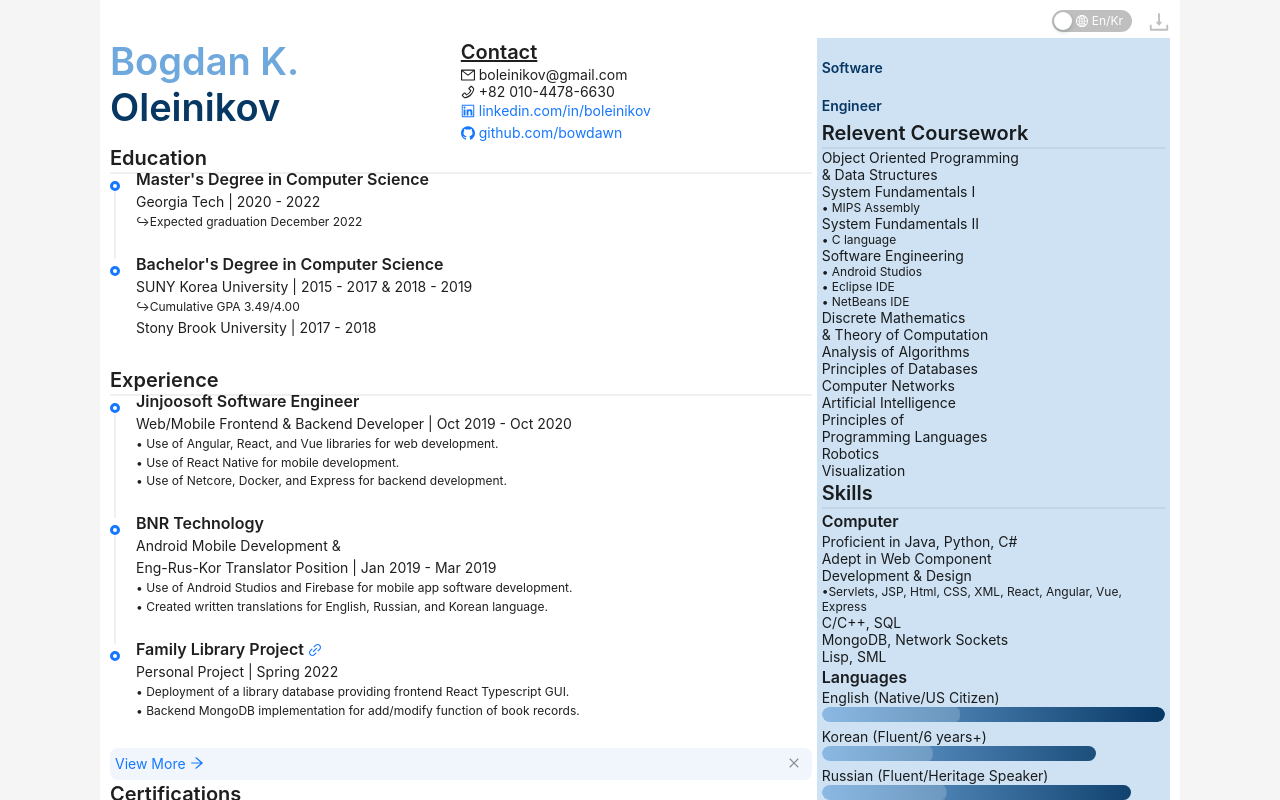
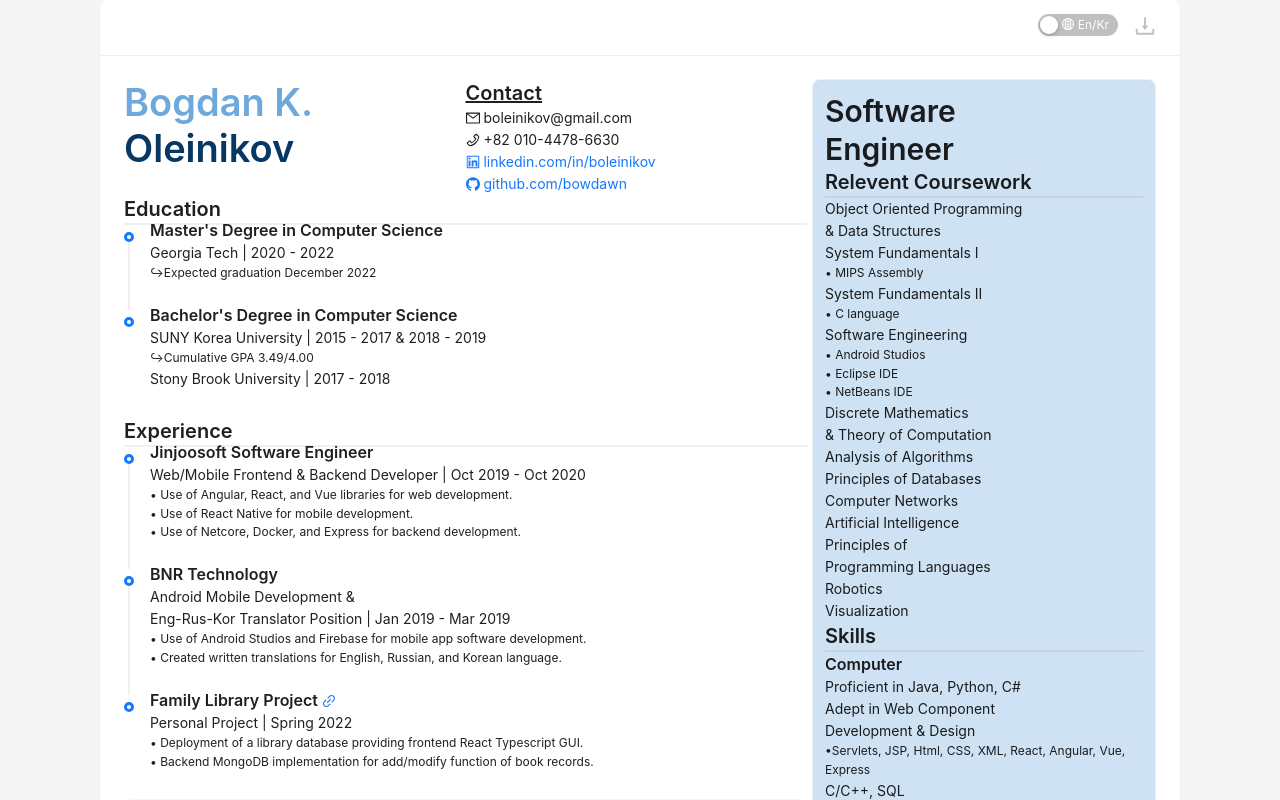
Before and after one commit to bowdawn/oleinikov-resume, a React app: page / in a window 1280 px wide. Shown: the top 800 px of the page. Built offline with nearby package versions, Linux system fonts and the light colour scheme.

Commit message:
edit css

```diff
--- a/src/app/pages/ResumePage.tsx
+++ b/src/app/pages/ResumePage.tsx
@@ -9,6 +9,7 @@ import {
   Alert,
   Timeline,
   Layout,
+  Card,
 } from "antd";
 
 import { GlobalOutlined } from "@ant-design/icons";
@@ -27,8 +28,9 @@ const App: FC = () => {
   return (
     <Layout className="resume">
       <Layout.Content>
-        <Row>
-          <Col span={24}>
+        <Card
+          bordered={false}
+          title={
             <Row justify="end">
               <Col>
                 <Space align="center" size="middle">
@@ -54,13 +56,15 @@ const App: FC = () => {
                 </Space>
               </Col>
             </Row>
-          </Col>
+          }
+        >
+          <Row>
             <Col span={16} className="left-column">
               <Row align="top">
-              <Col xs={24} sm={12} md={12} lg={12} xl={12}>
+                <Col xs={24} sm={12}>
                   <NameContainer type={resume.type} />
                 </Col>
-              <Col xs={24} sm={12} md={12} lg={12} xl={12}>
+                <Col xs={24} sm={12}>
                   <Title level={4} underline={true}>
                     {resume.contact}
                   </Title>
@@ -98,11 +102,12 @@ const App: FC = () => {
                 ))}
               </Timeline>
             </Col>
-          <Col className="right-column" span={8}>
+            <Col span={8}>
+              <Card className="ant-card-resume-right-column" size="small">
                 <Title level={2}>
-              <Text className="job-title">{resume.software}</Text>
+                  {resume.software}
                   <br />
-              <Text className="job-title">{resume.engineer}</Text>
+                  {resume.engineer}
                 </Title>
                 <Title level={4}>{resume.releventcoursework}</Title>
                 <Divider />
@@ -119,8 +124,10 @@ const App: FC = () => {
                 {resume.languageitem.map((x, key) => (
                   <ResumeItem key={key} description={x.description} />
                 ))}
+              </Card>
             </Col>
           </Row>
+        </Card>
       </Layout.Content>
     </Layout>
   );
--- /dev/null
+++ b/src/core/style/css/antd/ant-card.css
@@ -0,0 +1,4 @@
+.ant-card-resume-right-column{
+    height: 100%;
+    background-color: #CFE2F3;
+}
--- a/src/core/style/css/antd/ant-layout.css
+++ b/src/core/style/css/antd/ant-layout.css
@@ -4,7 +4,5 @@
 }
 
 .ant-layout-content{
-    padding: 10px;
     width: 1080px;
-    background-color: white;
 }
--- a/src/core/style/css/antd/ant-override.css
+++ b/src/core/style/css/antd/ant-override.css
@@ -1,4 +1,5 @@
 @import "./ant-layout.css";
+@import "./ant-card.css";
 
 .ant-divider-horizontal {
     margin: 0px;
--- a/src/core/style/css/resume.css
+++ b/src/core/style/css/resume.css
@@ -16,10 +16,7 @@
     padding-right: 5px;
 }
 
-.right-column {
-    background-color: #CFE2F3;
-    padding: 5px;
-}
+
 
 .description-title {
     font-size: 14px;
```
Lines whose indentation alone changed are shown as unchanged.
